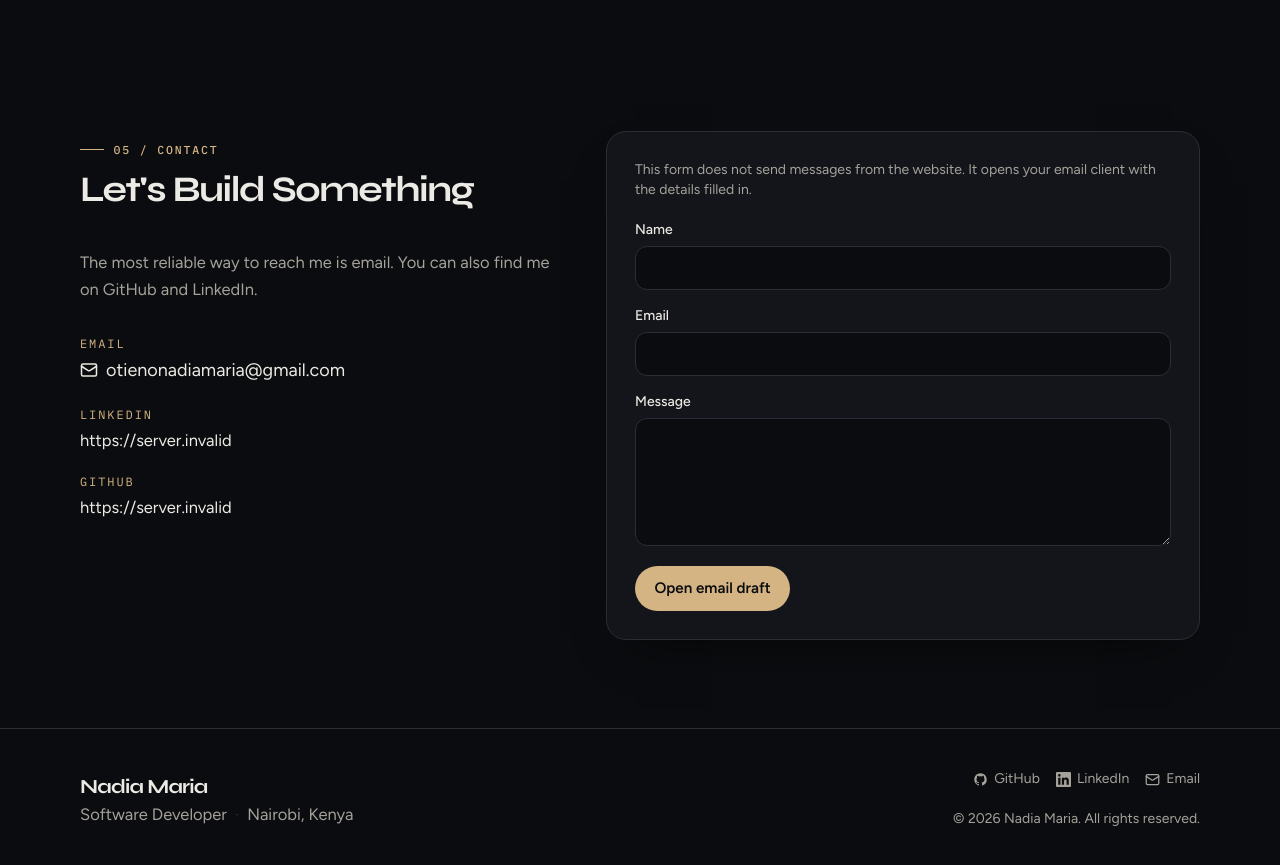
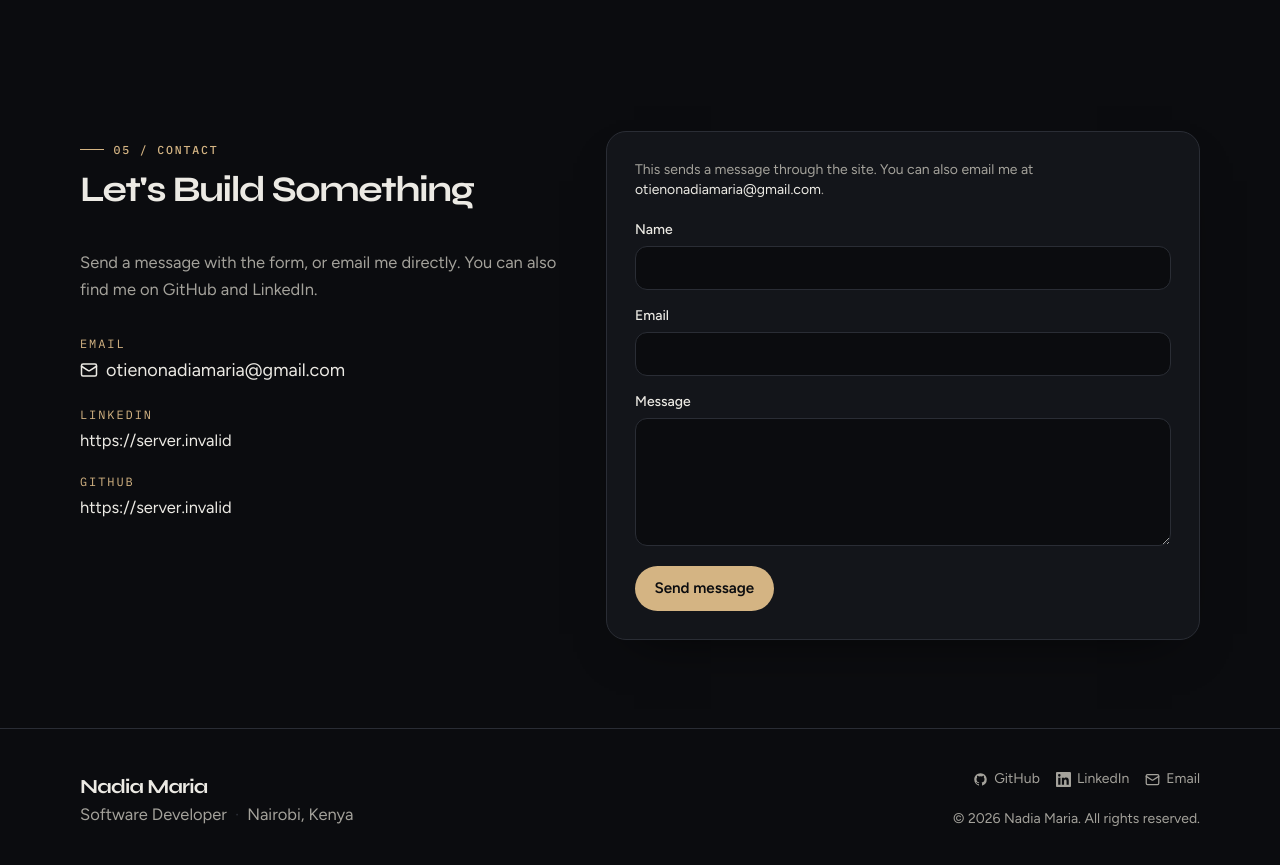
Before and after one commit to nadiamariaotieno/Nadia-Maria-Portfolio, a React (Vite) app: page / in a window 1280 px wide. Shown: the part 4900-5765 px from the top of the page. Built offline with nearby package versions, Linux system fonts and the light colour scheme; no server answers.

Commit message:
Add Netlify Forms integration for contact submissions. Update ContactForm component to handle form data and display submission status. Revise README.md to reflect new form handling and deployment instructions.

```diff
--- a/index.html
+++ b/index.html
@@ -41,6 +41,11 @@
     </script>
   </head>
   <body>
+    <form name="contact" data-netlify="true" data-netlify-honeypot="bot-field" hidden>
+      <input type="text" name="name" />
+      <input type="email" name="email" />
+      <textarea name="message"></textarea>
+    </form>
     <div id="root"></div>
     <script type="module" src="/src/main.jsx"></script>
   </body>
--- a/src/components/ContactForm.jsx
+++ b/src/components/ContactForm.jsx
@@ -1,35 +1,107 @@
 import { useState } from 'react'
 import { site } from '../data/site'
 
-const empty = { name: '', email: '', message: '' }
+const empty = { name: '', email: '', message: '', 'bot-field': '' }
+
+function encode(data) {
+  return new URLSearchParams(data).toString()
+}
 
 export default function ContactForm() {
   const [fields, setFields] = useState(empty)
+  const [status, setStatus] = useState('idle')
   const [error, setError] = useState('')
 
   function update(event) {
-    setFields((current) => ({ ...current, [event.target.name]: event.target.value }))
+    const { name, value } = event.target
+    setFields((current) => ({ ...current, [name]: value }))
   }
 
-  function onSubmit(event) {
+  async function onSubmit(event) {
     event.preventDefault()
     if (!fields.name.trim() || !fields.email.trim() || !fields.message.trim()) {
-      setError('Please complete all fields before opening your email client.')
+      setError('Please complete all fields before sending.')
+      setStatus('idle')
       return
     }
+
     setError('')
-    const subject = encodeURIComponent(`Portfolio inquiry from ${fields.name.trim()}`)
-    const body = encodeURIComponent(
-      `${fields.message.trim()}\n\nFrom: ${fields.name.trim()} <${fields.email.trim()}>`,
+    setStatus('sending')
+
+    try {
+      const response = await fetch('/', {
+        method: 'POST',
+        headers: { 'Content-Type': 'application/x-www-form-urlencoded' },
+        body: encode({
+          'form-name': 'contact',
+          name: fields.name.trim(),
+          email: fields.email.trim(),
+          message: fields.message.trim(),
+          'bot-field': fields['bot-field'],
+        }),
+      })
+
+      if (!response.ok) {
+        throw new Error('Request failed')
+      }
+
+      setStatus('sent')
+      setFields(empty)
+    } catch {
+      setStatus('idle')
+      setError(
+        'The message could not be sent from this session. Email me directly instead.',
+      )
+    }
+  }
+
+  if (status === 'sent') {
+    return (
+      <div className="card p-6 sm:p-7" role="status">
+        <p className="display text-2xl text-ink">Message sent.</p>
+        <p className="mt-3 text-muted">
+          Thank you. I will get back to you by email.
+        </p>
+        <button
+          type="button"
+          className="btn btn-secondary mt-6"
+          onClick={() => setStatus('idle')}
+        >
+          Send another
+        </button>
+      </div>
     )
-    window.location.href = `mailto:${site.email}?subject=${subject}&body=${body}`
   }
 
   return (
-    <form className="card p-6 sm:p-7" onSubmit={onSubmit} noValidate>
+    <form
+      className="card p-6 sm:p-7"
+      name="contact"
+      method="POST"
+      data-netlify="true"
+      data-netlify-honeypot="bot-field"
+      onSubmit={onSubmit}
+      noValidate
+    >
+      <input type="hidden" name="form-name" value="contact" />
+      <p className="absolute -left-[9999px] h-0 w-0 overflow-hidden">
+        <label>
+          Do not fill this out
+          <input
+            name="bot-field"
+            tabIndex={-1}
+            autoComplete="off"
+            value={fields['bot-field']}
+            onChange={update}
+          />
+        </label>
+      </p>
       <p className="text-sm text-muted">
-        This form does not send messages from the website. It opens your email
-        client with the details filled in.
+        This sends a message through the site. You can also email me at{' '}
+        <a className="text-ink underline-offset-2 hover:text-accent" href={`mailto:${site.email}`}>
+          {site.email}
+        </a>
+        .
       </p>
       <div className="mt-5 grid gap-4">
         <label className="grid gap-1.5 text-sm font-medium">
@@ -71,8 +143,12 @@ export default function ContactForm() {
           {error}
         </p>
       ) : null}
-      <button type="submit" className="btn btn-primary mt-5 w-full sm:w-auto">
-        Open email draft
+      <button
+        type="submit"
+        className="btn btn-primary mt-5 w-full sm:w-auto"
+        disabled={status === 'sending'}
+      >
+        {status === 'sending' ? 'Sending…' : 'Send message'}
       </button>
     </form>
   )
--- a/src/sections/Contact.jsx
+++ b/src/sections/Contact.jsx
@@ -11,8 +11,8 @@ export default function Contact() {
         <Reveal>
           <SectionHeading kicker="05 / Contact" title="Let's Build Something" />
           <p className="text-muted">
-            The most reliable way to reach me is email. You can also find me
-            on GitHub and LinkedIn.
+            Send a message with the form, or email me directly. You can also
+            find me on GitHub and LinkedIn.
           </p>
           <dl className="mt-8 space-y-5">
             <div>
```
Also changed, not shown: 1 other file (tests, documents, lock files or other folders).
